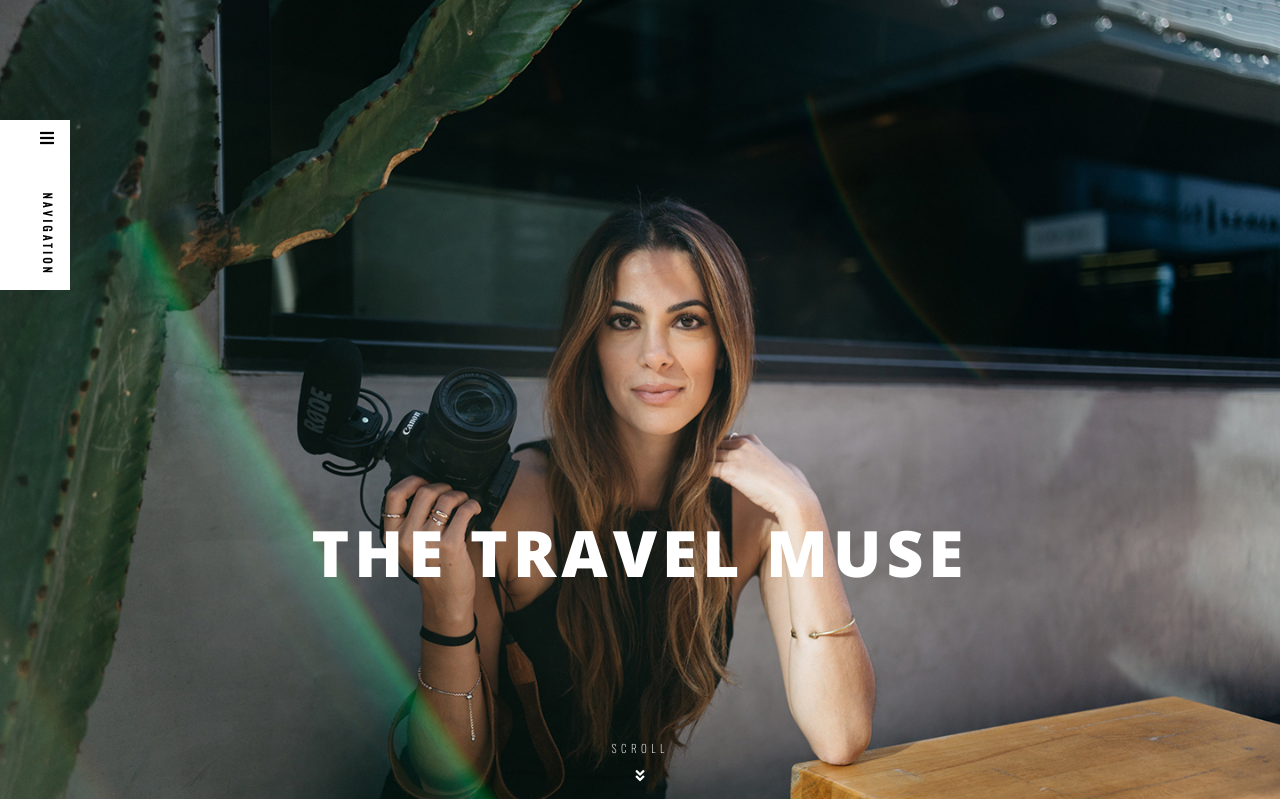
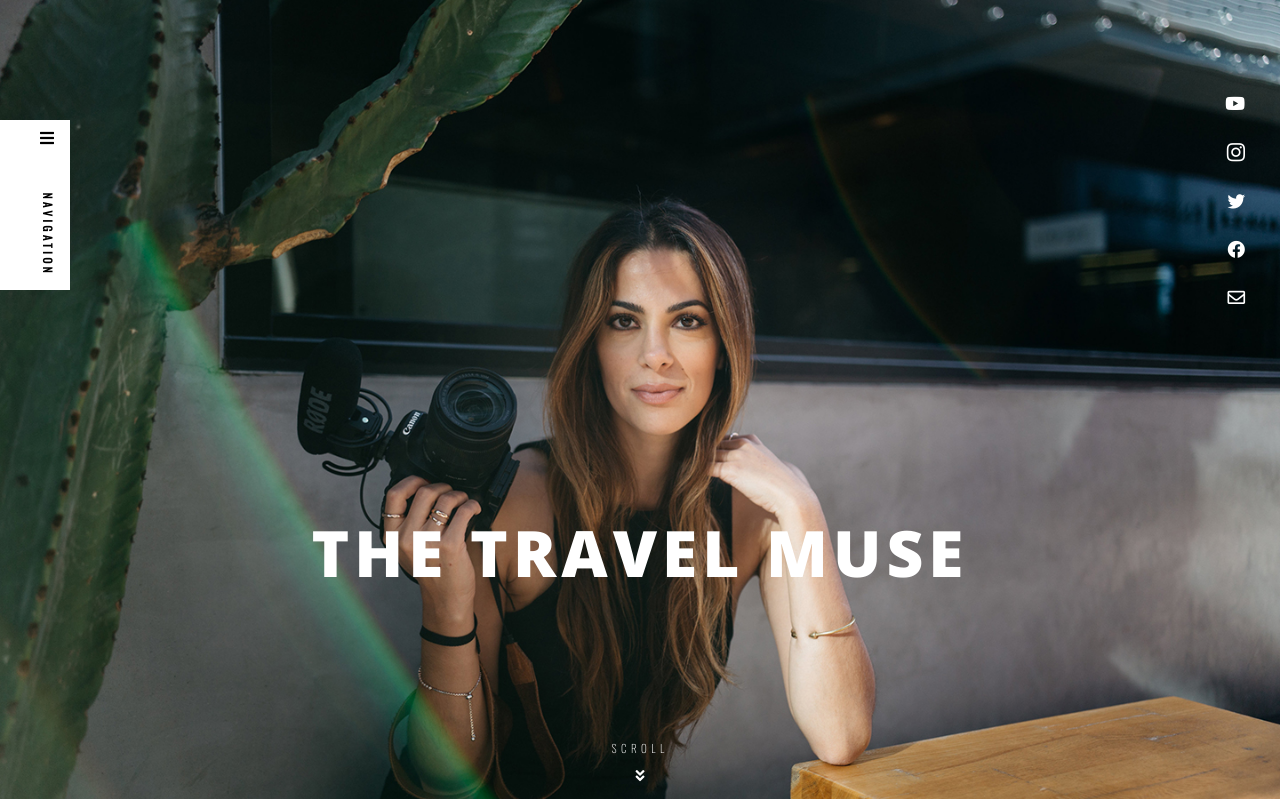
Before and after one commit to jspark721/thetravelmuse, a PHP site: page / in a window 1280 px wide. Shown: the top 799 px of the page. Run offline with PHP 8.4, Linux system fonts and the light colour scheme; some libraries are stand-ins or nearby versions; some web fonts are replaced.

Commit message:
added social icons to landing section

```diff
--- a/css/style.css
+++ b/css/style.css
@@ -34,6 +34,24 @@ body {
     text-transform: uppercase;
     font-size: .7em; }
 
+.header--social {
+  position: absolute;
+  right: 25px;
+  top: 10%;
+  display: flex;
+  flex-direction: column;
+  align-items: flex-end; }
+  .header--social i {
+    padding: 15px 10px;
+    color: #ffffff;
+    font-size: 1.1em;
+    text-align: left;
+    transition: all 0.3s ease; }
+    .header--social i:hover {
+      transform: scale(1.3);
+      transition: all 0.3s ease;
+      color: #82CFEE; }
+
 .hero--container {
   height: 100vh;
   width: 100vw;
@@ -42,7 +60,9 @@ body {
   flex-direction: column;
   justify-content: flex-end;
   background-image: url("/img/main.jpg");
+  background-attachment: fixed;
   background-position: center;
+  background-repeat: no-repeat;
   background-size: cover; }
 
 .hero--box {
--- a/index.html
+++ b/index.html
@@ -18,6 +18,14 @@
     <div class="navbar--container sticky">
       <div class="navbar--icon"><i class="fas fa-bars"></i></div>
       <div class="navbar--title"><h4>navigation</h4></div>
+    </div>
+
+    <div class="header--social">
+      <i class="fab fa-youtube"></i>
+      <i class="fab fa-instagram" style="font-size: 1.3em"></i>
+      <i class="fab fa-twitter"></i>
+      <i class="fab fa-facebook"></i>
+      <i class="far fa-envelope"></i>
     </div>
     <div class="hero--container">
       <div class="hero--box">
--- a/scss/style.scss
+++ b/scss/style.scss
@@ -58,6 +58,27 @@ body {
   }
 }
 
+.header--social {
+  position: absolute;
+  right: 25px;
+  top: 10%;
+  display: flex;
+  flex-direction: column;
+  align-items: flex-end;
+  i {
+    padding: 15px 10px;
+    color: $white;
+    font-size: 1.1em;
+    text-align: left;
+    transition: $ease;
+    &:hover {
+      transform: scale(1.3);
+      transition: $ease;
+      color: $sky;
+    }
+  }
+}
+
 .hero--container {
   height: 100vh;
   width: 100vw;
@@ -66,7 +87,9 @@ body {
   flex-direction: column;
   justify-content: flex-end;
   background-image: url('/img/main.jpg');
+  background-attachment: fixed;
   background-position: center;
+  background-repeat: no-repeat;
   background-size: cover;
 }
 
```
